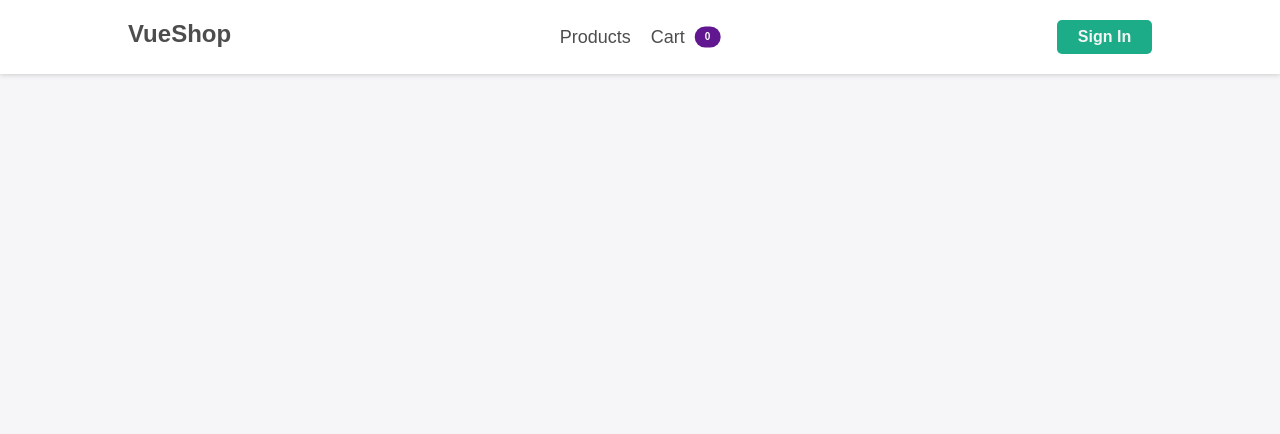
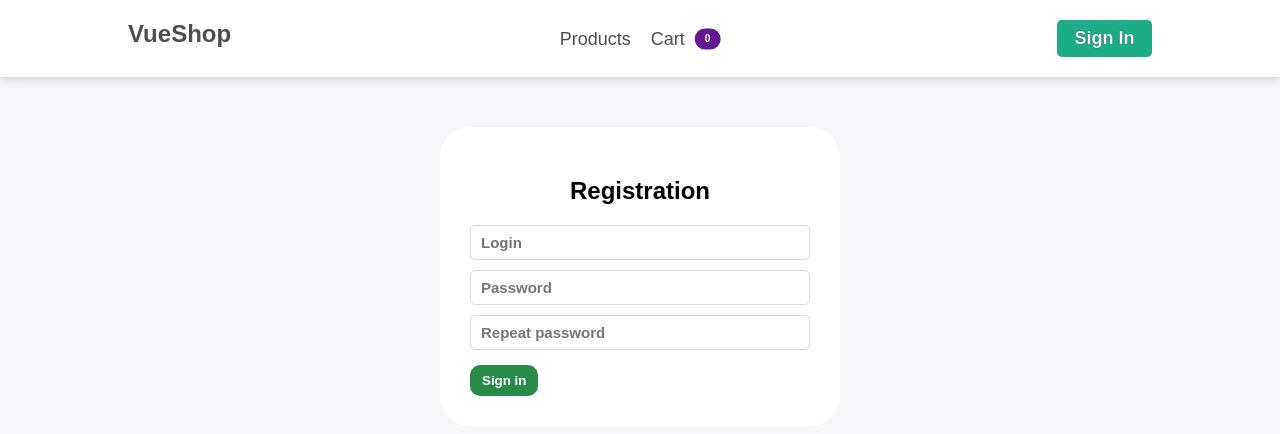
Before and after one commit to ArsenyKornilcev/vue-shop, a Vue app: page /registration in a window 1280 px wide. Shown: the top 434 px of the page. Built offline with nearby package versions, Linux system fonts and the light colour scheme.

Commit message:
Registration page ui ready

```diff
--- a/src/components/layout/TheForm.vue
+++ b/src/components/layout/TheForm.vue
@@ -143,17 +143,19 @@
 		},
 
 		mounted() {
-			this.formInputs = this.inputs.map((item) => ({ ...item }));
-			this.formTextareas = this.textareas.map((item) => ({ ...item }));
-
-			for (let input of this.formInputs) {
-				input.value = "";
-				input.errorMsg = "";
+			if (this.inputs) {
+				this.formInputs = this.inputs.map((item) => ({ ...item }));
 			}
 
-			for (let textarea of this.formTextareas) {
-				textarea.value = "";
-				textarea.errorMsg = "";
+			if (this.textareas) {
+				this.formTextareas = this.textareas.map((item) => ({
+					...item,
+				}));
+			}
+
+			for (let field of [...this.formInputs, ...this.formTextareas]) {
+				field.value = "";
+				field.errorMsg = "";
 			}
 		},
 	};
--- a/src/components/layout/TheHeader.vue
+++ b/src/components/layout/TheHeader.vue
@@ -26,8 +26,10 @@
 		</div>
 
 		<div class="auth">
-			<button @click="authorization">
-				{{ authBtnText }}
+			<button>
+				<router-link :to="{ name: 'registration' }">
+					{{ authBtnText }}
+				</router-link>
 			</button>
 		</div>
 	</header>
@@ -35,30 +37,32 @@
 <script>
 	export default {
 		name: "TheHeader",
+
 		props: ["links", "brandName"],
+
 		emits: ["auth"],
-		methods: {
-			authorization() {
-				const authBool = !this.isAuth;
-				this.$emit("auth", authBool);
-			},
-		},
+
+		methods: {},
+
 		computed: {
 			isAuth() {
 				return this.$store.state.authorization.isLoggedIn;
 			},
+
 			availableLinks() {
 				return this.links.filter(
 					(link) => !link.auth || (link.auth && this.isAuth)
 				);
 			},
+
 			authBtnText() {
 				if (!this.isAuth) {
 					return "Sign In";
-				} else {
-					return "Sign Out";
 				}
+
+				return "Sign Out";
 			},
+
 			itemsQuantity() {
 				return this.$store.getters["cart/itemsQuantity"];
 			},
--- a/src/components/layout/ThePanel.vue
+++ b/src/components/layout/ThePanel.vue
@@ -6,8 +6,8 @@
 
 <script>
 	export default {
-
-}
+		name: "ThePanel",
+	};
 </script>
 
 <style lang="sass" scoped>
@@ -15,4 +15,7 @@ export default {
 		border-radius: 30px
 		background: #fff
 		padding: 30px
+		margin: 0 auto
+		max-width: 400px
+
 </style>
--- a/src/components/pages/RegistrationPage.vue
+++ b/src/components/pages/RegistrationPage.vue
@@ -1,15 +1,72 @@
 <template>
-    <div>
+	<the-panel>
+		<div class="content">
+			<h2 class="text-center">Registration</h2>
 
-    </div>
+			<the-form
+				:inputs="fields"
+				submit-btn-text="Sign in"
+				:validate="validateForm">
+			</the-form>
+		</div>
+	</the-panel>
 </template>
 
 <script>
-export default {
+	import ThePanel from "../layout/ThePanel.vue";
+	import TheForm from "../layout/TheForm.vue";
 
-}
+	export default {
+		name: "RegistrationPage",
+
+		components: {
+			ThePanel,
+			TheForm,
+		},
+
+		data() {
+			return {
+				fields: [
+					{
+						id: "i1",
+						placeholder: "Login",
+						type: "text",
+						required: true,
+						name: "login",
+					},
+					{
+						id: "i2",
+						placeholder: "Password",
+						type: "password",
+						required: true,
+						name: "password",
+					},
+					{
+						id: "i3",
+						placeholder: "Repeat password",
+						type: "password",
+						required: true,
+						name: "password-repeat",
+					},
+				],
+			};
+		},
+
+		methods: {
+			validateForm(inputField) {
+				if (inputField.required && inputField.value === "") {
+					inputField.errorMsg = "Please, fill this input field.";
+
+					return;
+				}
+
+				// make more validation rules
+
+				inputField.errorMsg = "";
+			},
+		},
+	};
 </script>
 
 <style lang="sass" scoped>
-
 </style>
```
Lines whose indentation alone changed are shown as unchanged.
